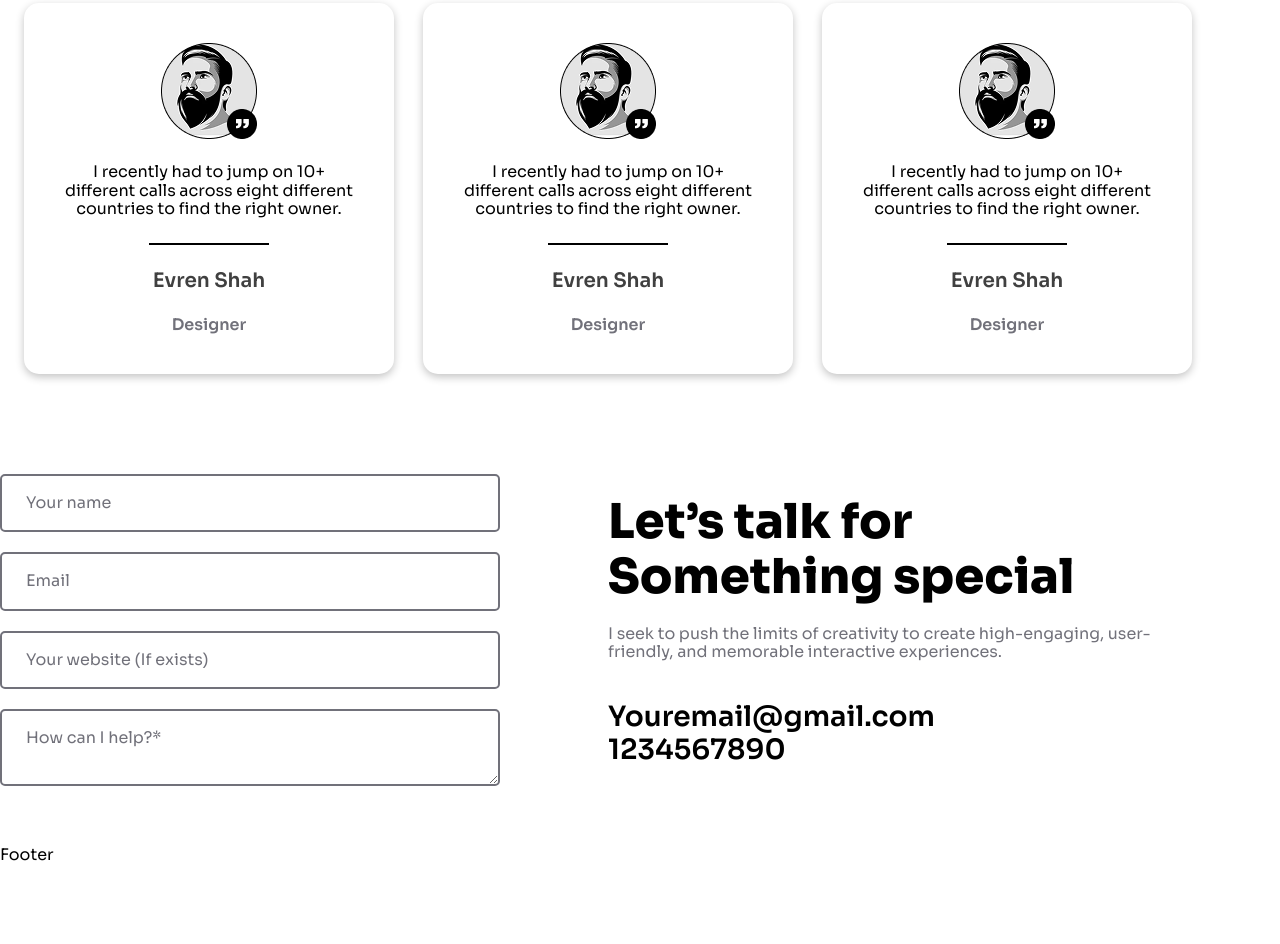
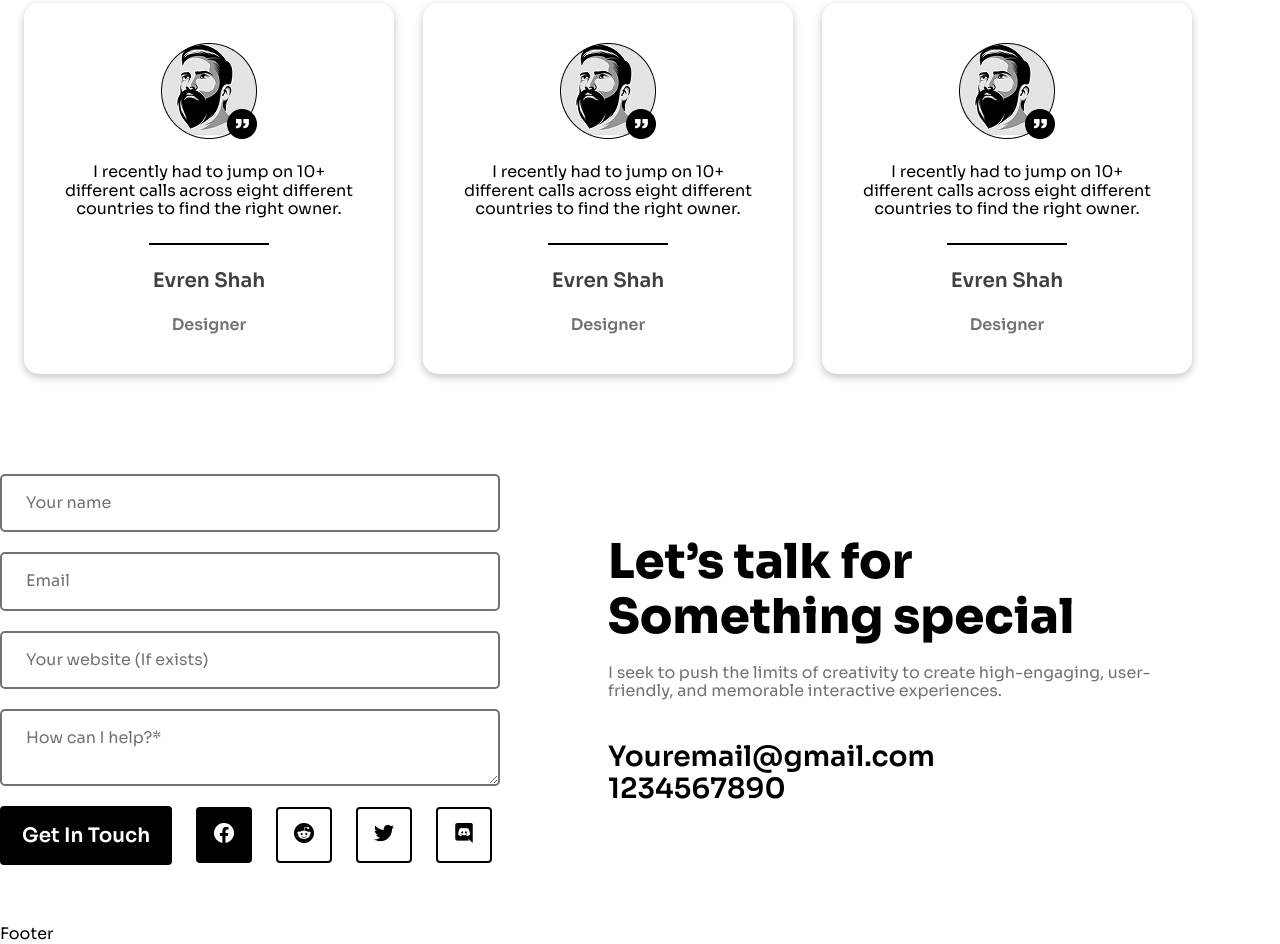
Before and after one commit to ozodbekw/illustrarion-portfolio, a plain HTML site: page index.html in a window 1280 px wide. Shown: the part 5147-6091 px from the top of the page. Before the commit the page ends 6012 px from the top, so only its background shows below. Drawn offline with Linux system fonts and the light colour scheme.

Commit message:
Add contact buttons with social media icons and styling

```diff
--- a/css/style.css
+++ b/css/style.css
@@ -55,6 +55,8 @@ input,
 button {
   font-family: inherit;
   cursor: pointer;
+  border: 0;
+  background-color: #fff;
 }
 
 body {
@@ -459,3 +461,29 @@ main {
   margin-bottom: 40px;
   color: #71717a;
 }
+
+.contact__buttons {
+  display: flex;
+  align-items: center;
+  gap: 24px;
+  span {
+    font-weight: 600;
+    font-size: 20px;
+    padding: 16px 20px;
+    border: 2px solid black;
+    border-radius: 4px;
+    background-color: #000;
+    color: #fff;
+    cursor: pointer;
+  }
+  button {
+    height: 56px;
+    width: 56px;
+    background-color: #fff;
+    border: 2px solid black;
+    border-radius: 4px;
+  }
+  button.active__button {
+    background-color: #000;
+  }
+}
--- a/index.html
+++ b/index.html
@@ -384,6 +384,13 @@
             <input type="email" placeholder="Email" />
             <input type="text" placeholder="Your website (If exists)" />
             <textarea type="text" placeholder="How can I help?*"></textarea>
+            <div class="contact__buttons">
+              <span type="button" >Get In Touch</span>
+              <button class="active__button" type="button"><img src="./img/facebook-icon.png" alt="" /></button>
+              <button type="button"><img src="./img/reddit-icon.png" alt="" /></button>
+              <button type="button"><img src="./img/twitter-icon.png" alt="" /></button>
+              <button type="button"><img src="./img/discord-icon.png" alt="" /></button>
+            </div>
           </form>
           <div class="contact__text">
             <h2 class="contact__title">Let’s talk for Something special</h2>
```
Also changed, not shown: img/discord-icon.png (added), img/facebook-icon.png (added), img/reddit-icon.png (added), img/twitter-icon.png (added).
